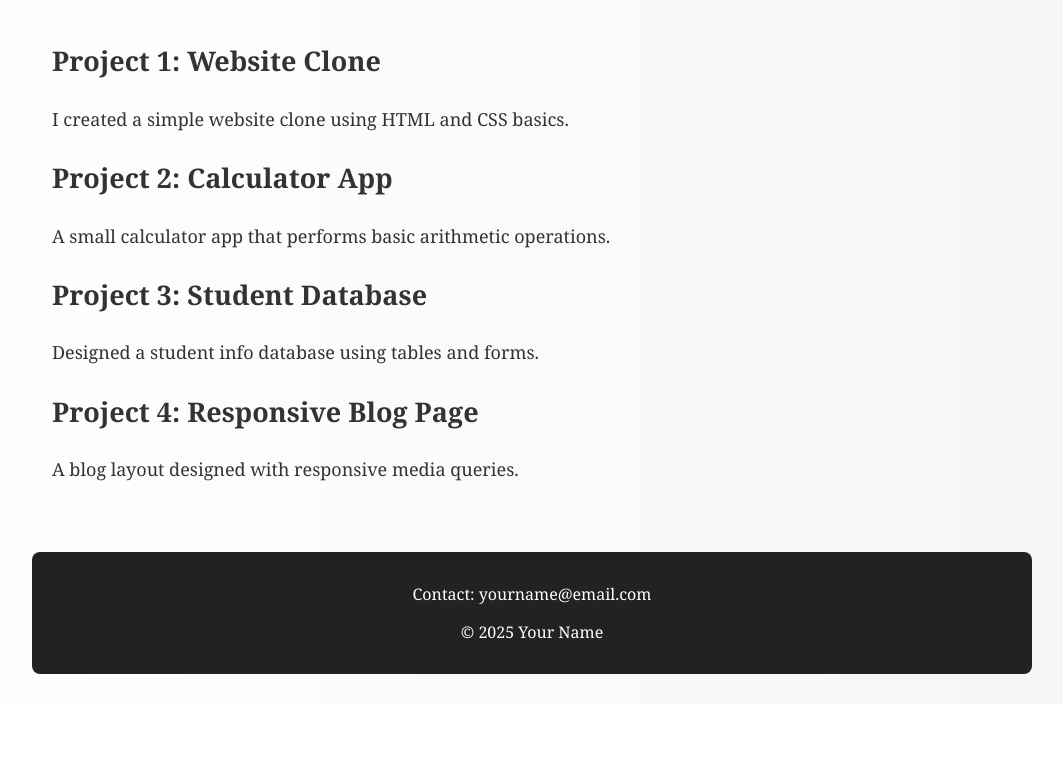
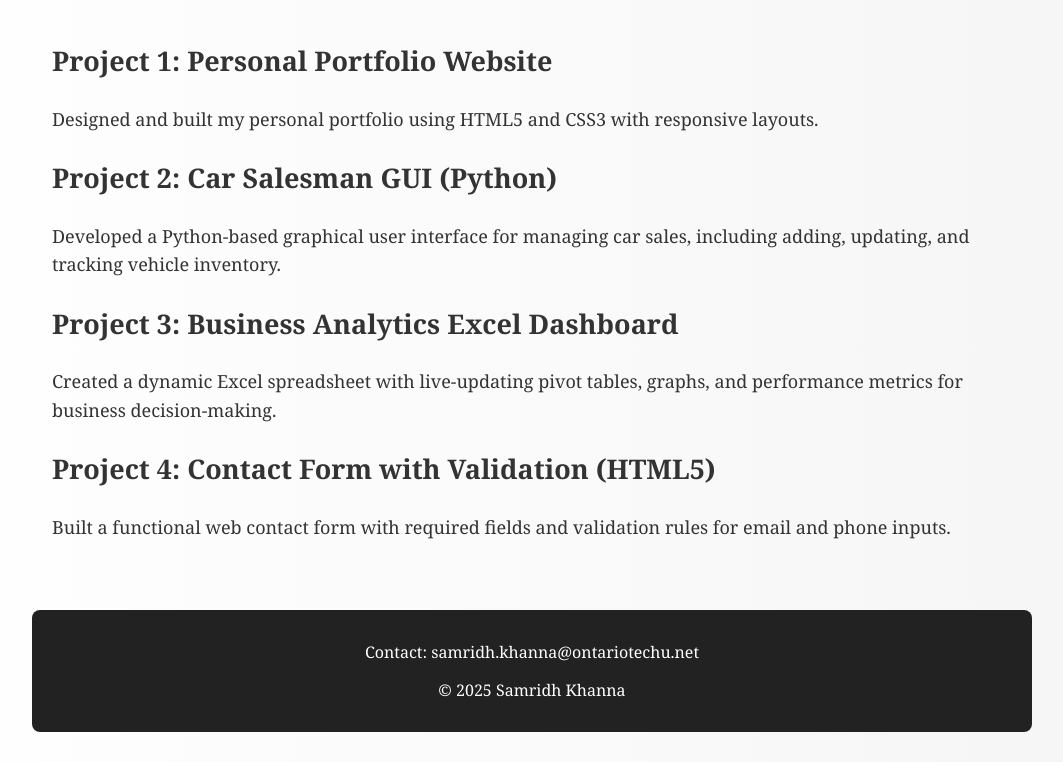
Before and after one commit to samridhkhanna-dotcom/portfolio-site, a plain HTML site: page projects.html in a window 1280 px wide. Shown: the part 159-921 px from the top of the page, without its empty margins (108-1171 px from the left). Before the commit the page ends 863 px from the top, so only its background shows below. Drawn offline with Linux system fonts and the light colour scheme.

Commit message:
Updated projects.html with real projects

```diff
--- a/projects.html
+++ b/projects.html
@@ -4,6 +4,11 @@
   <meta charset="UTF-8">
   <meta name="viewport" content="width=device-width, initial-scale=1.0">
   <title>Projects</title>
+
+  <!-- Link CSS files -->
+  <link rel="stylesheet" href="css/mobile.css" media="screen and (max-width: 480px)">
+  <link rel="stylesheet" href="css/tablet.css" media="screen and (min-width: 481px) and (max-width: 1024px)">
+  <link rel="stylesheet" href="css/laptop.css" media="screen and (min-width: 1025px)">
 </head>
 <body>
 
@@ -18,34 +23,23 @@
   </header>
 
   <main>
-    <h2>Project 1: Website Clone</h2>
-    <p>I created a simple website clone using HTML and CSS basics.</p>
+    <h2>Project 1: Personal Portfolio Website</h2>
+    <p>Designed and built my personal portfolio using HTML5 and CSS3 with responsive layouts.</p>
 
-    <h2>Project 2: Calculator App</h2>
-    <p>A small calculator app that performs basic arithmetic operations.</p>
+    <h2>Project 2: Car Salesman GUI (Python)</h2>
+    <p>Developed a Python-based graphical user interface for managing car sales, including adding, updating, and tracking vehicle inventory.</p>
 
-    <h2>Project 3: Student Database</h2>
-    <p>Designed a student info database using tables and forms.</p>
+    <h2>Project 3: Business Analytics Excel Dashboard</h2>
+    <p>Created a dynamic Excel spreadsheet with live-updating pivot tables, graphs, and performance metrics for business decision-making.</p>
 
-    <h2>Project 4: Responsive Blog Page</h2>
-    <p>A blog layout designed with responsive media queries.</p>
+    <h2>Project 4: Contact Form with Validation (HTML5)</h2>
+    <p>Built a functional web contact form with required fields and validation rules for email and phone inputs.</p>
   </main>
 
   <footer>
-    <p>Contact: yourname@email.com</p>
-    <p>&copy; 2025 Your Name</p>
+    <p>Contact: samridh.khanna@ontariotechu.net</p>
+    <p>&copy; 2025 Samridh Khanna</p>
   </footer>
 
 </body>
 </html>
-
-<head>
-  <meta charset="UTF-8">
-  <meta name="viewport" content="width=device-width, initial-scale=1.0">
-  <title>Contact - My Portfolio</title>
-
-  <!-- Link CSS files -->
-  <link rel="stylesheet" href="css/mobile.css" media="screen and (max-width: 480px)">
-  <link rel="stylesheet" href="css/tablet.css" media="screen and (min-width: 481px) and (max-width: 1024px)">
-  <link rel="stylesheet" href="css/laptop.css" media="screen and (min-width: 1025px)">
-</head>
```
Also changed, not shown: contact.html (+7 -13 lines), index.html (+8 -14 lines), 1 other file.
